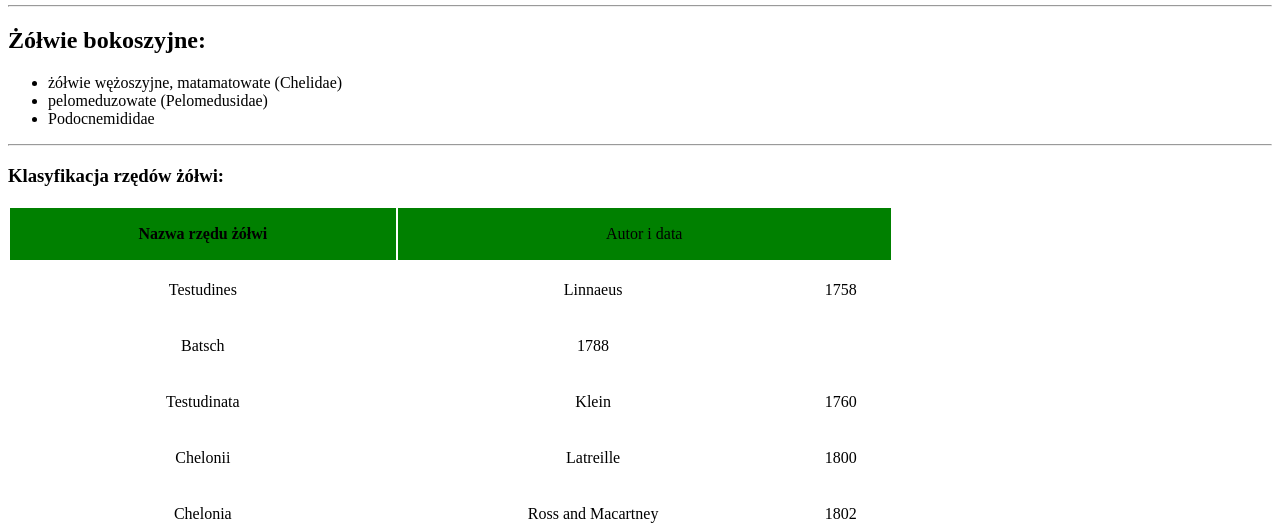
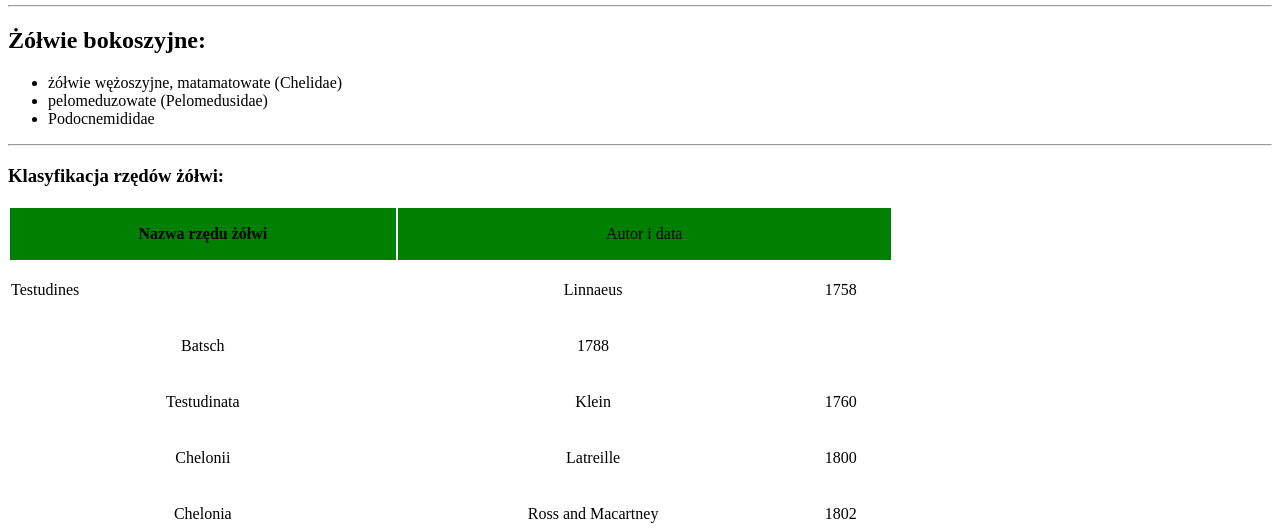
Before and after one commit to Lidiacyb/Lidiacyb.github.io, a plain HTML site: page zadanie2/zadanie2.html in a window 1280 px wide. Shown: the part 270-800 px from the top of the page. Drawn offline with Linux system fonts and the light colour scheme.

Commit message:
Update zadanie2.html

```diff
--- a/zadanie2/zadanie2.html
+++ b/zadanie2/zadanie2.html
@@ -31,7 +31,7 @@ Dział zoologii zajmujący się żółwiami to <span style="font-family: Wide La
 	<th>Nazwa rzędu żółwi</th>	<td colspan="2"><p style="text-align: center">Autor i data</p></td>
 	</tr></tbody>
 	<tr><tbody>
-	<td rowspan="2"><p style="text-align: center">Testudines</p></td>	<td><p style="text-align: center">Linnaeus</p></td>	<td><p style="text-align: center">1758</p></td>
+	<td rowspan="2">Testudines</td>	<td><p style="text-align: center">Linnaeus</p></td>	<td><p style="text-align: center">1758</p></td>
 </tr></tbody>
 	<tr><tbody>
 		 <td><p style="text-align: center">Batsch</p></td>	<td><p style="text-align: center">1788</p></td>
```
